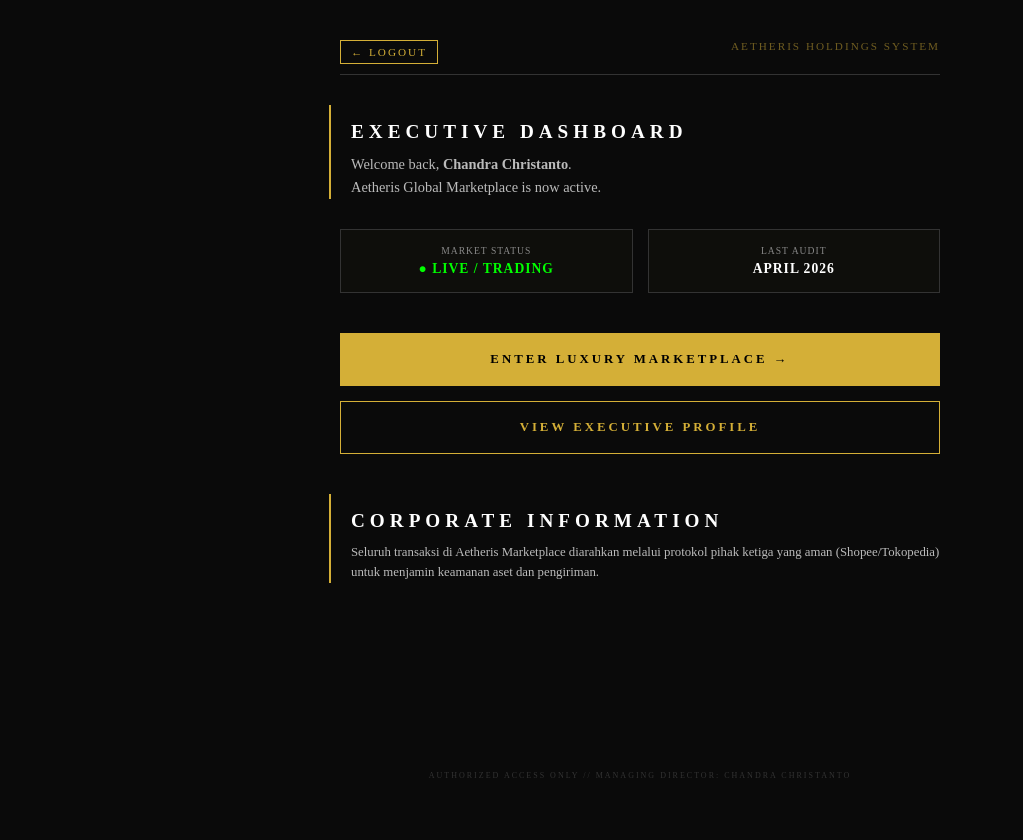
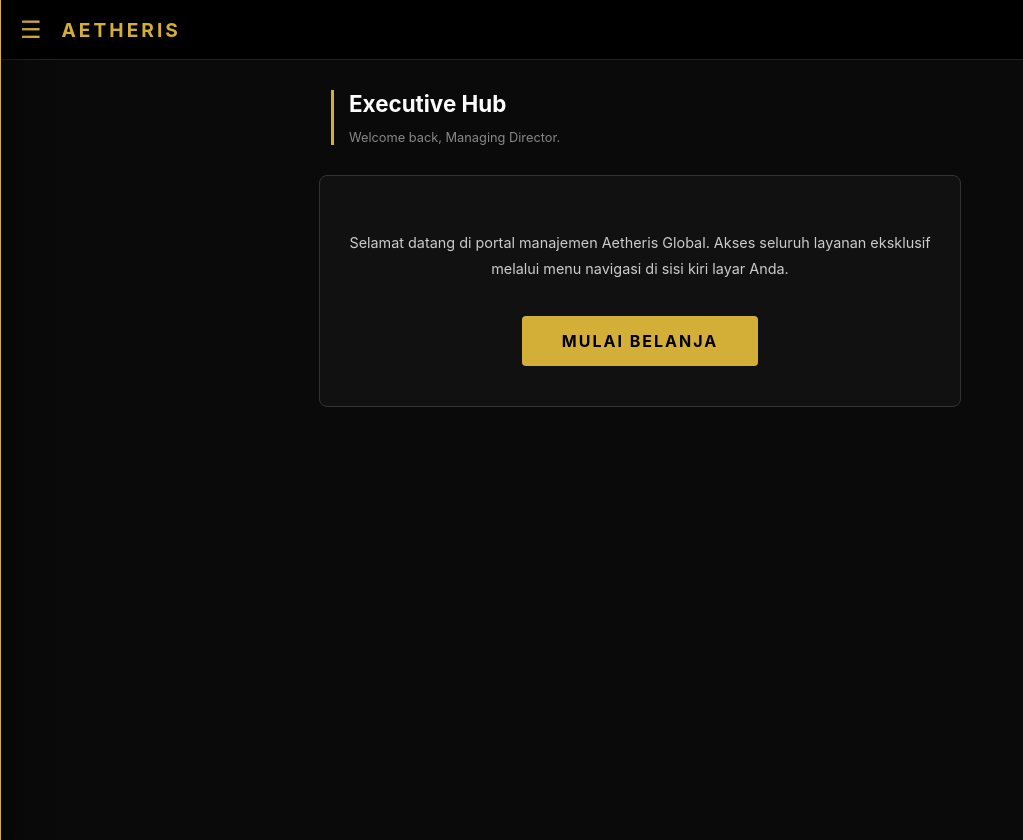
Before and after one commit to juandirahelia-a11y/aetheris-holdings, a plain HTML site: page dashboard.html in a window 1280 px wide. Shown: the whole page, without its empty margins (0-1023 px from the left). After the commit the page ends 800 px from the top, so only its background shows below. Drawn offline with Linux system fonts and the light colour scheme.

Commit message:
Update dashboard.html

```diff
--- a/dashboard.html
+++ b/dashboard.html
@@ -3,75 +3,74 @@
 <head>
     <meta charset="UTF-8">
     <meta name="viewport" content="width=device-width, initial-scale=1.0">
-    <title>Aetheris Executive | Management Hub</title>
+    <title>Aetheris Hub | Executive Portal</title>
     <style>
-        body { background: #0a0a0a; color: #d4af37; font-family: 'Times New Roman', serif; margin: 0; padding: 20px; display: flex; flex-direction: column; align-items: center; min-height: 100vh; }
+        :root { --gold: #d4af37; --dark: #0a0a0a; }
+        body { background: var(--dark); color: #fff; font-family: 'Inter', sans-serif; margin: 0; overflow-x: hidden; }
 
-        /* Navigasi */
-        .nav { width: 100%; max-width: 600px; display: flex; justify-content: space-between; font-size: 0.7rem; letter-spacing: 2px; border-bottom: 1px solid #333; padding-bottom: 10px; margin-bottom: 30px; margin-top: 20px; }
-        .nav a { color: #d4af37; text-decoration: none; border: 1px solid #d4af37; padding: 5px 10px; }
+        /* Navbar Atas */
+        .navbar { background: #000; padding: 15px 20px; display: flex; align-items: center; border-bottom: 1px solid #222; position: sticky; top: 0; z-index: 100; }
+        .menu-icon { font-size: 24px; color: var(--gold); cursor: pointer; margin-right: 20px; }
+        .brand { font-size: 1.2rem; letter-spacing: 3px; font-weight: bold; color: var(--gold); }
 
-        /* Header Section */
-        .section { width: 100%; max-width: 600px; margin-bottom: 30px; border-left: 2px solid #d4af37; padding-left: 20px; }
-        h2 { font-size: 1.2rem; text-transform: uppercase; letter-spacing: 5px; margin-bottom: 10px; color: #fff; }
-        p { color: #bbb; font-size: 0.9rem; line-height: 1.6; margin: 0; }
+        /* Sidebar (Menu Samping) */
+        .sidebar { position: fixed; left: -280px; top: 0; width: 280px; height: 100%; background: #000; transition: 0.3s; z-index: 1000; border-right: 1px solid var(--gold); padding-top: 60px; box-shadow: 10px 0 30px rgba(0,0,0,0.5); }
+        .sidebar.active { left: 0; }
+        .sidebar-item { padding: 15px 30px; display: block; color: #fff; text-decoration: none; font-size: 0.9rem; border-bottom: 1px solid #111; transition: 0.2s; letter-spacing: 1px; }
+        .sidebar-item:hover { background: var(--gold); color: #000; }
+        .close-btn { position: absolute; top: 15px; right: 20px; font-size: 20px; color: var(--gold); cursor: pointer; }
 
-        /* Stats Grid */
-        .grid { display: grid; grid-template-columns: 1fr 1fr; gap: 15px; width: 100%; max-width: 600px; margin-bottom: 30px; }
-        .card { border: 1px solid #333; padding: 15px; background: rgba(212, 175, 55, 0.02); text-align: center; }
-        .card-title { font-size: 0.6rem; color: #888; text-transform: uppercase; margin-bottom: 5px; letter-spacing: 1px; }
-        .card-value { font-size: 0.85rem; color: #fff; font-weight: bold; letter-spacing: 1px; }
+        /* Overlay */
+        .overlay { position: fixed; top: 0; left: 0; width: 100%; height: 100%; background: rgba(0,0,0,0.7); display: none; z-index: 999; }
+        .overlay.active { display: block; }
 
-        /* Menu Utama (Marketplace Focus) */
-        .menu-container { width: 100%; max-width: 600px; display: grid; gap: 15px; margin-top: 10px; }
-        .menu-btn { display: block; padding: 18px; text-align: center; text-decoration: none; letter-spacing: 3px; font-size: 0.8rem; transition: 0.4s; text-transform: uppercase; font-weight: bold; }
+        /* Content */
+        .content { padding: 30px 20px; text-align: center; }
+        .user-welcome { border-left: 3px solid var(--gold); padding-left: 15px; text-align: left; max-width: 600px; margin: 0 auto 30px; }
+        .user-welcome h2 { margin: 0; font-size: 1.4rem; }
 
-        .btn-market { background: #d4af37; color: #000; border: 1px solid #d4af37; }
-        .btn-market:hover { background: #fff; border-color: #fff; box-shadow: 0 0 20px rgba(255, 255, 255, 0.2); }
-
-        .btn-profile { border: 1px solid #d4af37; color: #d4af37; background: transparent; }
-        .btn-profile:hover { background: #d4af37; color: #000; }
-
-        .footer { margin-top: auto; padding: 40px; font-size: 0.5rem; color: #333; letter-spacing: 2px; text-align: center; }
+        .main-card { background: #111; border: 1px solid #333; padding: 40px 20px; max-width: 600px; margin: 0 auto; border-radius: 8px; }
+        .btn-go { display: inline-block; background: var(--gold); color: #000; text-decoration: none; padding: 15px 40px; font-weight: bold; margin-top: 20px; border-radius: 4px; text-transform: uppercase; letter-spacing: 2px; }
     </style>
 </head>
 <body>
 
-    <div class="nav">
-        <a href="index.html">← LOGOUT</a>
-        <span style="opacity: 0.5;">AETHERIS HOLDINGS SYSTEM</span>
+    <div class="navbar">
+        <div class="menu-icon" onclick="toggleMenu()">☰</div>
+        <div class="brand">AETHERIS</div>
     </div>
 
-    <div class="section">
-        <h2>Executive Dashboard</h2>
-        <p>Welcome back, <strong>Chandra Christanto</strong>.<br>Aetheris Global Marketplace is now active.</p>
+    <div class="overlay" id="overlay" onclick="toggleMenu()"></div>
+    <div class="sidebar" id="sidebar">
+        <div class="close-btn" onclick="toggleMenu()">✕</div>
+        <div style="padding: 20px; text-align: center; border-bottom: 1px solid #222;">
+            <div style="width: 60px; height: 60px; background: var(--gold); border-radius: 50%; margin: 0 auto 10px;"></div>
+            <div style="font-size: 0.8rem; font-weight: bold;">CHANDRA CHRISTANTO</div>
+        </div>
+        <a href="dashboard.html" class="sidebar-item">🏠 Dashboard</a>
+        <a href="shop.html" class="sidebar-item">🛍️ Belanja Sekarang</a>
+        <a href="profil.html" class="sidebar-item">👤 Akun Saya</a>
+        <a href="index.html" class="sidebar-item" style="color: #ff4d4d; margin-top: 50px;">🚪 Logout</a>
     </div>
 
-    <div class="grid">
-        <div class="card">
-            <div class="card-title">Market Status</div>
-            <div class="card-value" style="color: #00ff00;">● LIVE / TRADING</div>
+    <div class="content">
+        <div class="user-welcome">
+            <h2>Executive Hub</h2>
+            <p style="color: #888; font-size: 0.8rem;">Welcome back, Managing Director.</p>
         </div>
-        <div class="card">
-            <div class="card-title">Last Audit</div>
-            <div class="card-value">APRIL 2026</div>
+
+        <div class="main-card">
+            <p style="font-size: 0.9rem; color: #ccc; line-height: 1.8;">Selamat datang di portal manajemen Aetheris Global. Akses seluruh layanan eksklusif melalui menu navigasi di sisi kiri layar Anda.</p>
+            <a href="shop.html" class="btn-go">Mulai Belanja</a>
         </div>
     </div>
 
-    <div class="menu-container">
-        <a href="shop.html" class="menu-btn btn-market">Enter Luxury Marketplace →</a>
-
-        <a href="profile.html" class="menu-btn btn-profile">View Executive Profile</a>
-    </div>
-
-    <div class="section" style="margin-top: 40px;">
-        <h2>Corporate Information</h2>
-        <p style="font-size: 0.8rem;">Seluruh transaksi di Aetheris Marketplace diarahkan melalui protokol pihak ketiga yang aman (Shopee/Tokopedia) untuk menjamin keamanan aset dan pengiriman.</p>
-    </div>
-
-    <div class="footer">
-        AUTHORIZED ACCESS ONLY // MANAGING DIRECTOR: CHANDRA CHRISTANTO
-    </div>
+    <script>
+        function toggleMenu() {
+            document.getElementById('sidebar').classList.toggle('active');
+            document.getElementById('overlay').classList.toggle('active');
+        }
+    </script>
 
 </body>
 </html>
```
